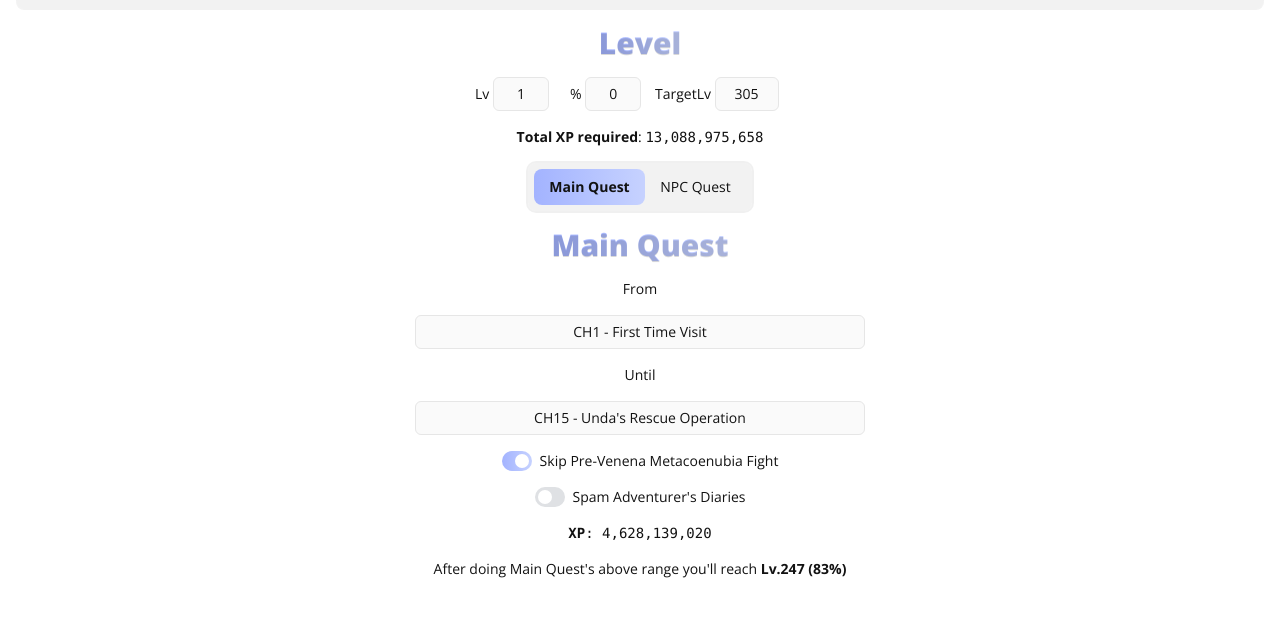
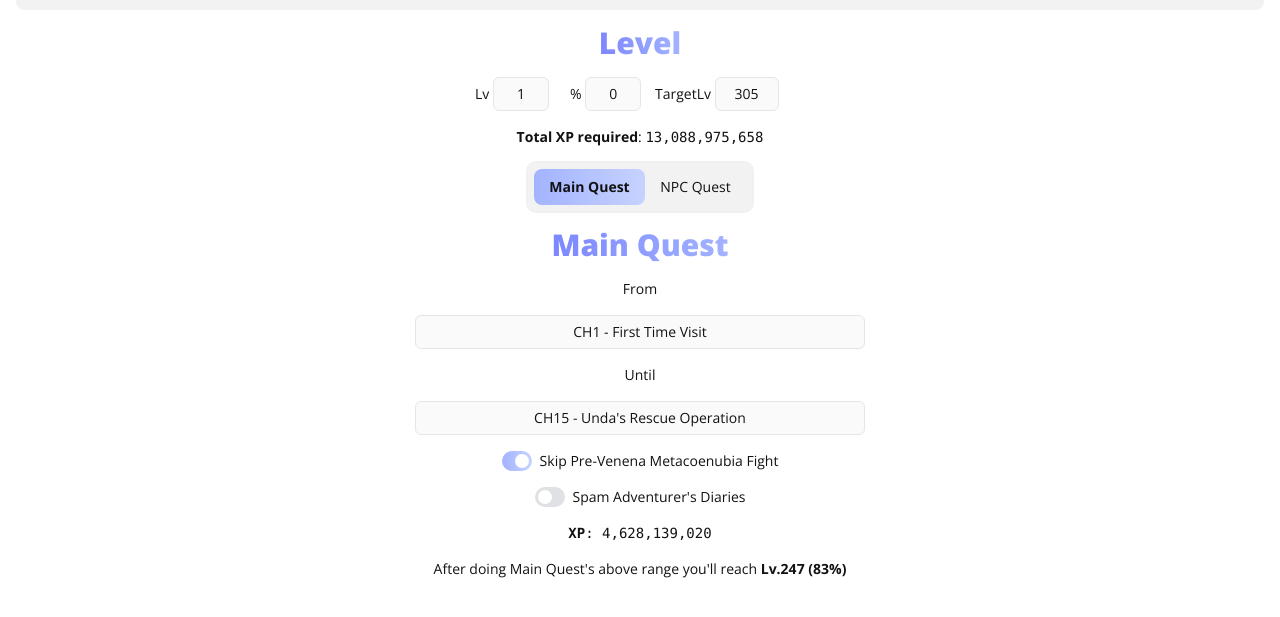
Before and after one commit to sefaron/potumdb-xp, a website built with Vite: page index.html in a window 1280 px wide. Shown: the part 55-672 px from the top of the page. Built offline with nearby package versions, Linux system fonts and the light colour scheme.

Commit message:
style : make h1 more readble in light mode

```diff
--- a/style.css
+++ b/style.css
@@ -26,7 +26,7 @@ body {
 }
 
 h1 {
-  @apply text-2xl lg:text-3xl font-extrabold text-shadow-2xs text-transparent bg-gradient-to-r from-indigo-300 to-indigo-200 dark:from-indigo-500 dark:to-indigo-700 bg-clip-text;
+  @apply text-2xl lg:text-3xl font-extrabold text-transparent bg-gradient-to-r from-indigo-400 to-indigo-300 dark:from-indigo-500 dark:to-indigo-700 bg-clip-text;
 }
 
 input {
```
